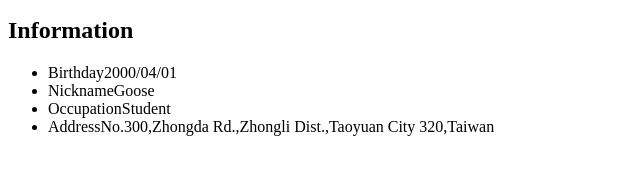
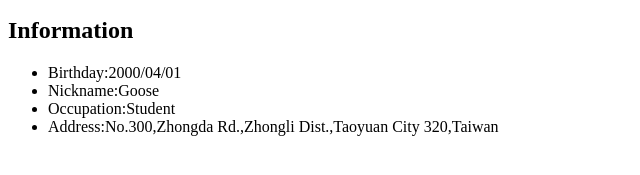
Before and after one commit to lenka39715/lenka39715.github.io, a plain HTML site: page index.html in a window 1280 px wide. Shown: the part 171-346 px from the top of the page, 0-640 px from the left. Drawn offline with Linux system fonts and the light colour scheme.

Commit message:
Update index.html

```diff
--- a/index.html
+++ b/index.html
@@ -7,14 +7,14 @@
 	<body>
 		<h1><img src="https://image.flaticon.com/icons/png/512/4584/4584536.png" alt="myIcon" height="30px">Intro of LS|National Central University MIS</h1>
         <hr />
-        <h2><b><font-color="#804040"> About Me</font></b></h2>
+        <h2><b><font-color=#804040> About Me</font></b></h2>
         <p>Hello,it's good to see you.This is LS's final project.Hope I can get ten out of ten.</p>
         <h2>Information</h2>
         <ul>
-            <li><font-color="#7E3D76">Birthday</font>2000/04/01</li>
-            <li><font-color="#7E3D76">Nickname</font>Goose</li>
-            <li><font-color="#7E3D76">Occupation</font>Student</li>
-            <li><font-color="#7E3D76">Address</font>No.300,Zhongda Rd.,Zhongli Dist.,Taoyuan City 320,Taiwan</li>
+            <li><color=#7E3D76>Birthday:</font>2000/04/01</li>
+            <li><color=#7E3D76>Nickname:</font>Goose</li>
+            <li><color=#7E3D76>Occupation:</font>Student</li>
+            <li><font-color="#7E3D76">Address:</font>No.300,Zhongda Rd.,Zhongli Dist.,Taoyuan City 320,Taiwan</li>
         </ul>
     </body>
 </html>
```
